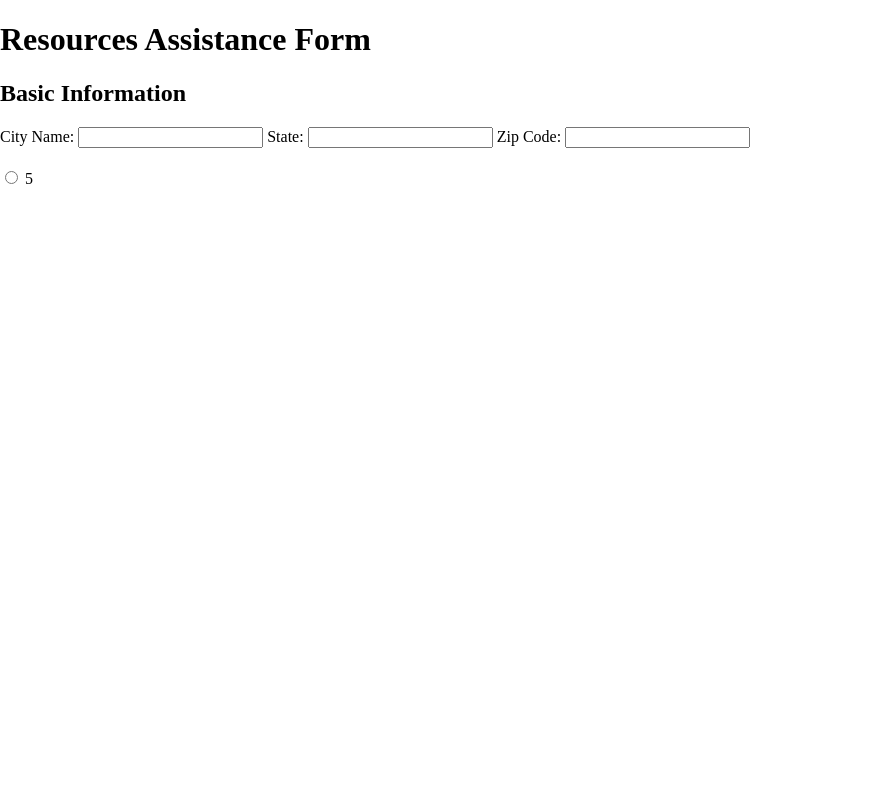
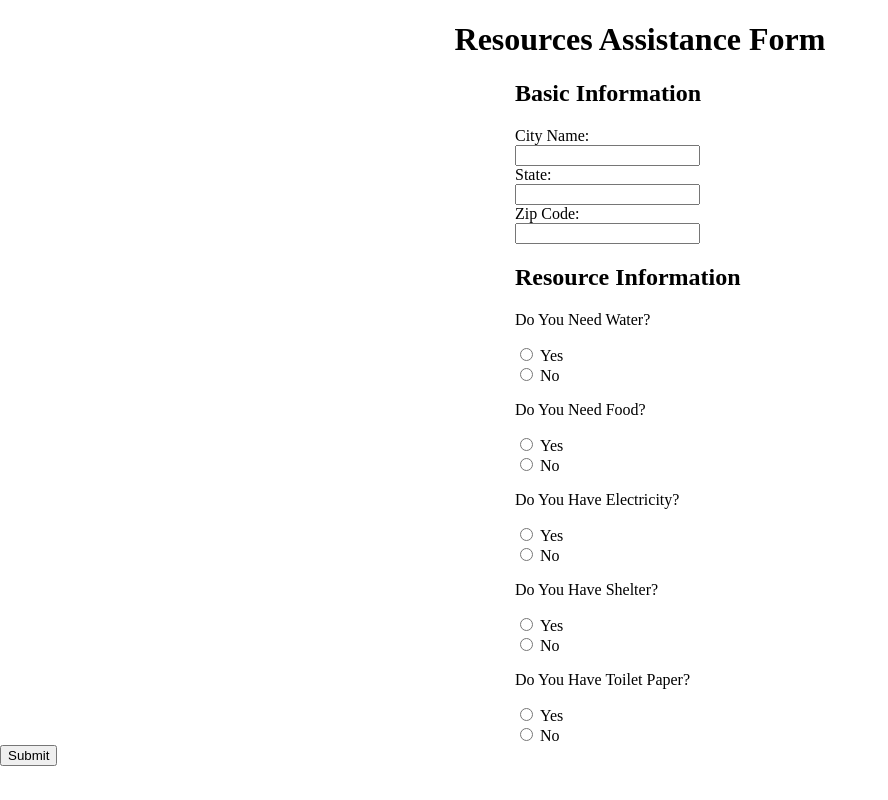
Before and after one commit to noah-hanka/globhack22, a Flask app: template templates/form.html in a window 1280 px wide. Shown: the whole page, without its empty margins (0-888 px from the left). Run offline with Flask 2, Linux system fonts and the light colour scheme; the template is opened without the code that fills it, so the values that code supplies are empty.

Commit message:
finish form

```diff
--- a/templates/form.html
+++ b/templates/form.html
@@ -6,22 +6,83 @@
     <meta name="viewport" content="width=device-width, initial-scale=1.0">
     <title>Form</title>
     <link rel="stylesheet" href="form.css">
+    <style>
+        center{
+            display: flex;
+            justify-content: center;
+        }
+        label{
+            display: block;
+        }
+        .inline{
+            display: inline-block;
+        }
+        .btn-block {
+            margin-top: 10px;
+            text-align: center;
+        }
+        form {
+            margin: 0 auto;
+            width:250px;
+        }
+    </style>
 </head>
 
-
-<h1>Resources Assistance Form</h1>
-<form>
-    <h2>Basic Information</h2>
-    <label for = "city">City Name:</label>
-    <input type = "text" id = "city" name = "city">
-    <label for = "state">State:</label>
-    <input type = "text" id = "state" name = "state">
-    <label for = "zip code">Zip Code:</label>
-    <input type = "text" id = "zipcode" name = "zipcode">
-    <label for = "importance"></label>
-    <form>
-        <h2></h2>
-        <input type = "radio" id = "5" name = "urgency"; value = "5">
-        <label for = "5">5</label>
+<div class = "center">
+    <h1 style="text-align:center">Resources Assistance Form</h1>
+    <form class = "center" id = "basic-information" method = "post" action = "/userlogin">
+        <h2>Basic Information</h2>
+        <label for = "city">City Name:</label>
+        <input type = "text" id = "city" name = "city" required>
+        <label for = "state">State:</label>
+        <input type = "text" id = "state" name = "state" required>
+        <label for = "zipcode">Zip Code:</label>
+        <input type = "text" id = "zipcode" name = "zipcode" required>
+        <h2>Resource Information</h2>
+        <p>Do You Need Water?</p>
+        <div class = "center">
+            <form>
+                <input type = "radio" id = "watery" name = "urgency"; value = "watery">
+                <label class = "inline" for = "watery">Yes</label>
+                <br>
+                <input type = "radio" id = "watern" name = "urgency"; value = "watern">
+                <label class = "inline" for = "watern">No</label>
+            </form>
+            <p style>Do You Need Food?</p>
+            <form>
+                <input type = "radio" id = "foody" name = "urgency"; value = "foody">
+                <label class = "inline" for = "foody">Yes</label>
+                <br>
+                <input type = "radio" id = "foodn" name = "urgency"; value = "foodn">
+                <label class = "inline" for = "foodn">No</label>
+            </form>
+            <p>Do You Have Electricity?</p>
+            <form>
+                <input type = "radio" id = "electricityy" name = "urgency"; value = "electricityy">
+                <label class = "inline" for = "electricityy">Yes</label>
+                <br>
+                <input type = "radio" id = "electricityn" name = "urgency"; value = "electricityn">
+                <label class = "inline" for = "electricityn">No</label>
+            </form>
+            <p>Do You Have Shelter?</p>
+            <form>
+                <input type = "radio" id = "sheltery" name = "urgency"; value = "sheltery">
+                <label class = "inline" for = "sheltery">Yes</label>
+                <br>
+                <input type = "radio" id = "sheltern" name = "urgency"; value = "sheltern">
+                <label class = "inline" for = "sheltern">No</label>
+            </form>
+            <p>Do You Have Toilet Paper?</p>
+            <form>
+                <input type = "radio" id = "tpy" name = "urgency"; value = "tpy">
+                <label class = "inline" for = "tpy">Yes</label>
+                <br>
+                <input type = "radio" id = "tpn" name = "urgency"; value = "tpn">
+                <label class = "inline" for = "tpn">No</label>
+            </form>
+        </div>
+        <div class = "center">
+            <input type="submit" value="Submit" id="form-submit">
+        </div>
     </form>
-</form>
+</div>
```
